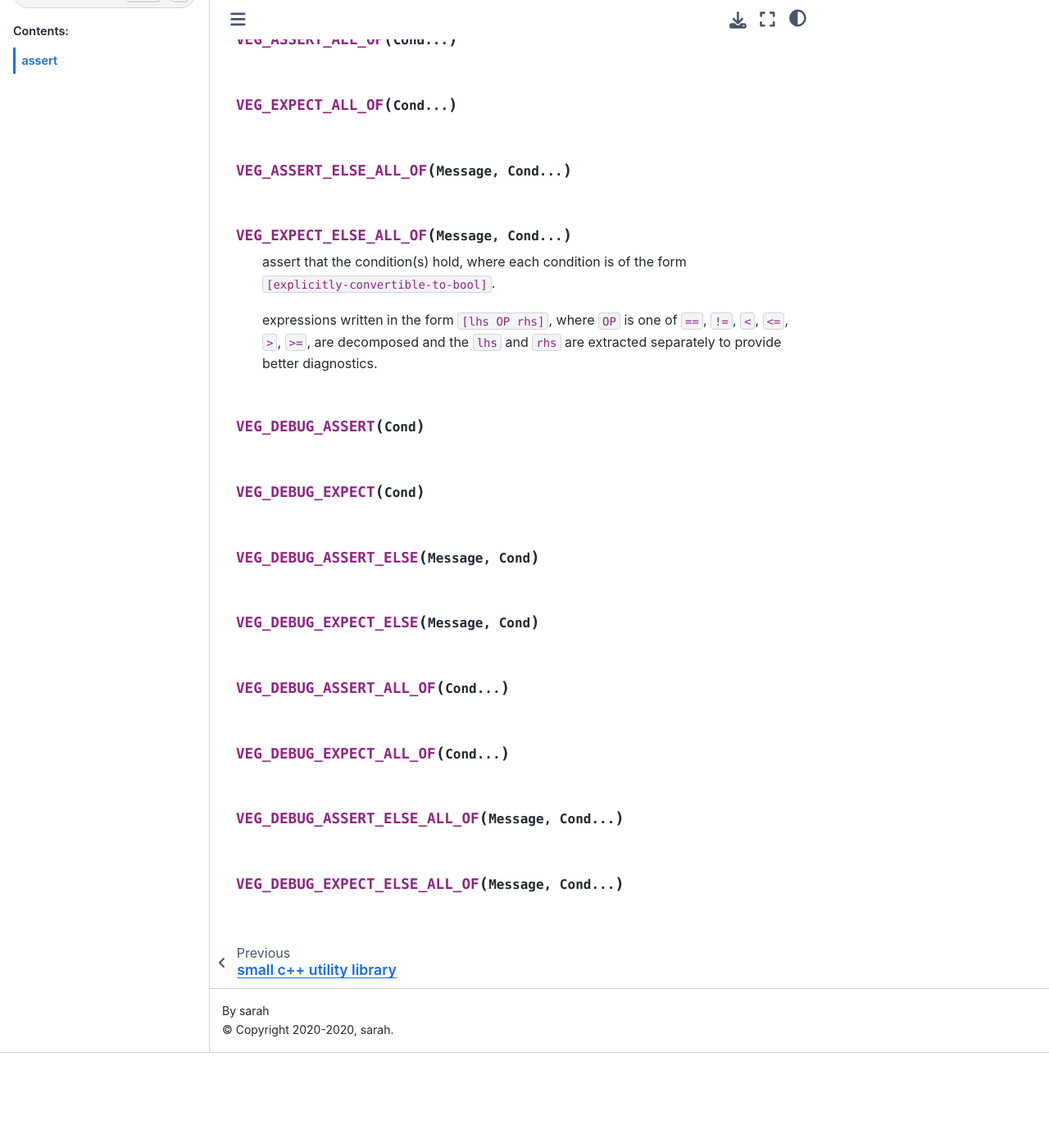
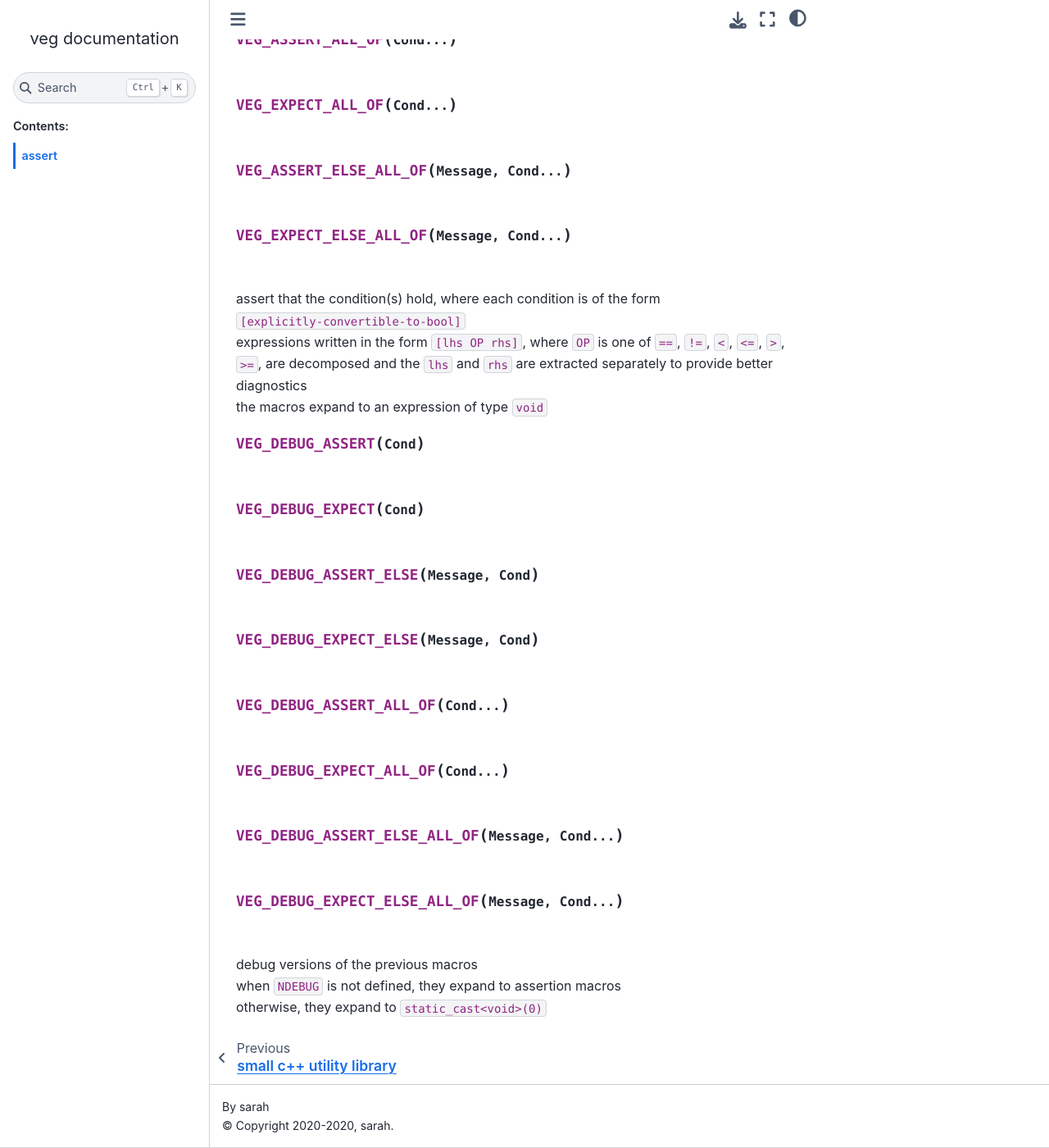
Before and after one commit to sarah-quinones/veg, a Sphinx documentation site: the page built from docs/assert.rst, in a window 1280 px wide and 1400 px high, scrolled down 466 px. Shown: the whole window at 82% size. Built offline with Sphinx 7.4.7 and the Sphinx Book theme 1.1.4, drawn with Linux system fonts in a browser that asks for light colours; formulas are drawn with MathJax 3; before the commit the page ends 1750 px from its top, so only the background shows below that.

Commit message:
more docs

```diff
--- a/docs/assert.rst
+++ b/docs/assert.rst
@@ -12,12 +12,12 @@
 .. c:macro:: VEG_ASSERT_ELSE_ALL_OF(Message, Cond...)
 .. c:macro:: VEG_EXPECT_ELSE_ALL_OF(Message, Cond...)
 
-  assert that the condition(s) hold, where each condition is of the form
-  ``[explicitly-convertible-to-bool]``.
-
-  expressions written in the form ``[lhs OP rhs]``, where ``OP`` is one of
+| assert that the condition(s) hold, where each condition is of the form
+  ``[explicitly-convertible-to-bool]``
+| expressions written in the form ``[lhs OP rhs]``, where ``OP`` is one of
   ``==``, ``!=``, ``<``, ``<=``, ``>``, ``>=``, are decomposed and the ``lhs``
-  and ``rhs`` are extracted separately to provide better diagnostics.
+  and ``rhs`` are extracted separately to provide better diagnostics
+| the macros expand to an expression of type ``void``
 
 .. c:macro:: VEG_DEBUG_ASSERT(Cond)
 .. c:macro:: VEG_DEBUG_EXPECT(Cond)
@@ -27,3 +27,7 @@
 .. c:macro:: VEG_DEBUG_EXPECT_ALL_OF(Cond...)
 .. c:macro:: VEG_DEBUG_ASSERT_ELSE_ALL_OF(Message, Cond...)
 .. c:macro:: VEG_DEBUG_EXPECT_ELSE_ALL_OF(Message, Cond...)
+
+| debug versions of the previous macros
+| when ``NDEBUG`` is not defined, they expand to assertion macros
+| otherwise, they expand to ``static_cast<void>(0)``
```
